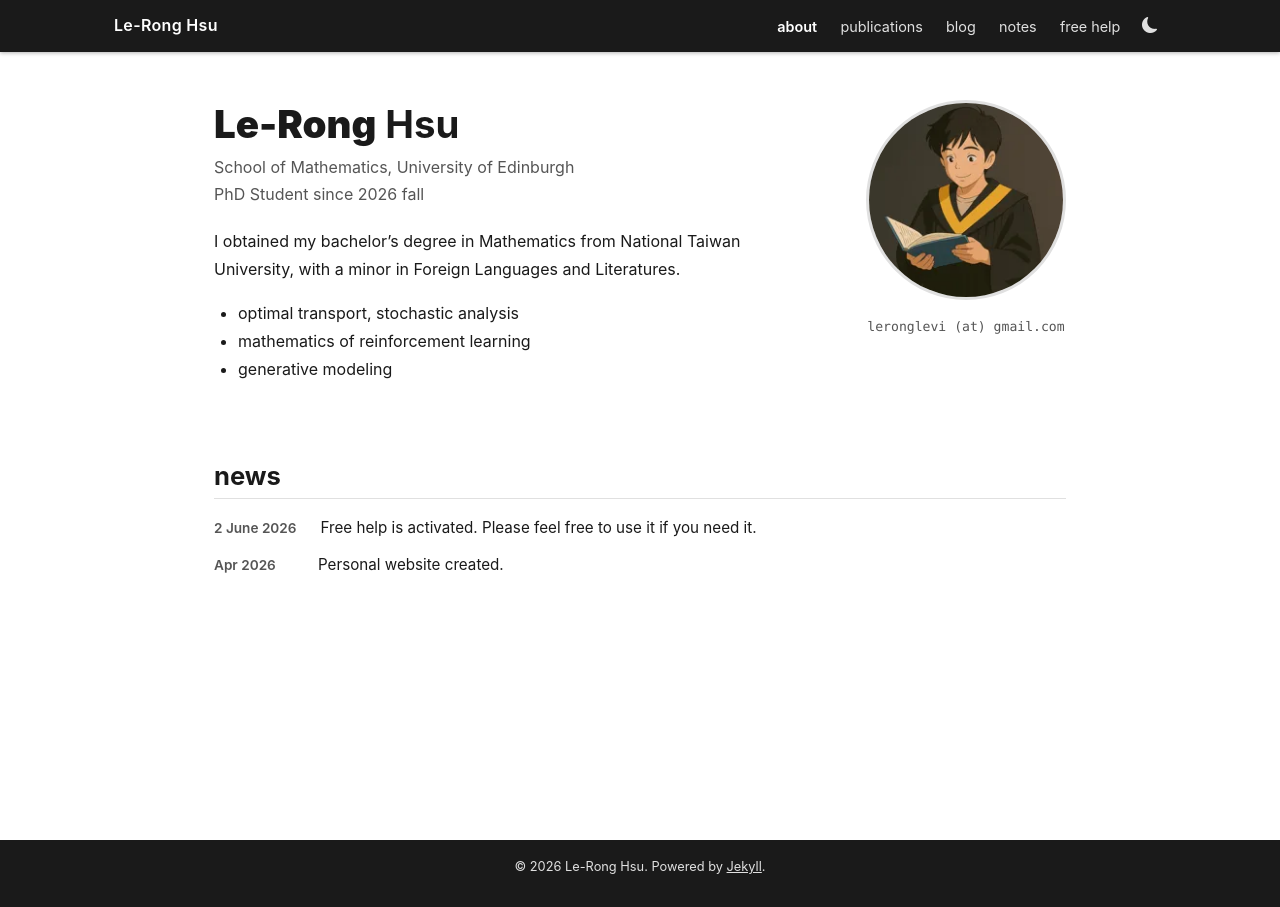
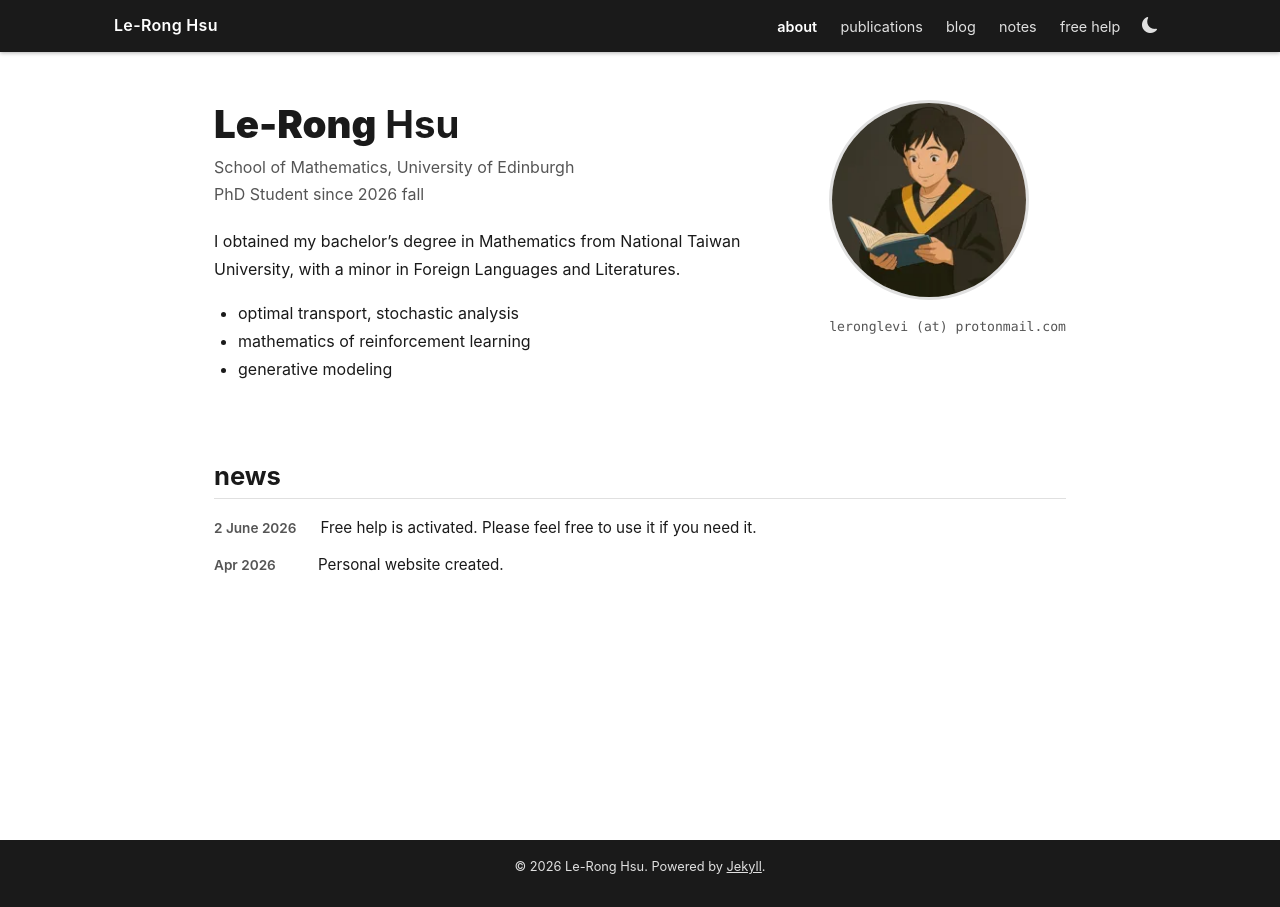
Before and after one commit to levi-hsu/levi-hsu.github.io, a Jekyll site: the page built from _pages/about.md, in a window 1280 px wide. Built offline with Jekyll 4.4.1, drawn with Linux system fonts in a browser that asks for light colours.

Commit message:
20260614-1

```diff
--- a/_config.yml
+++ b/_config.yml
@@ -1,7 +1,7 @@
 title: "Le-Rong Hsu"
 first_name: "Le-Rong"
 last_name: "Hsu"
-email: "leronglevi (at) gmail.com"
+email: "leronglevi (at) protonmail.com"
 description: "Personal Academic Page"
 url: "https://levi-hsu.github.io"
 baseurl: ""
```
Also changed, not shown: The Principles of Probability.md (added).
